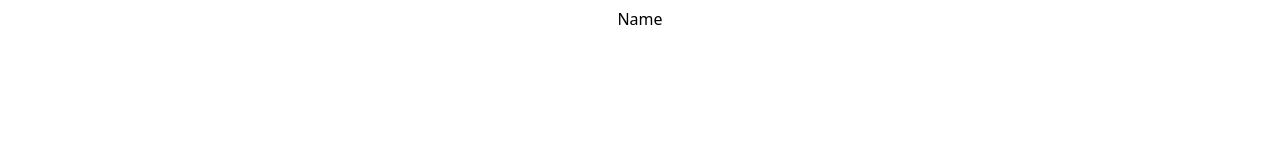
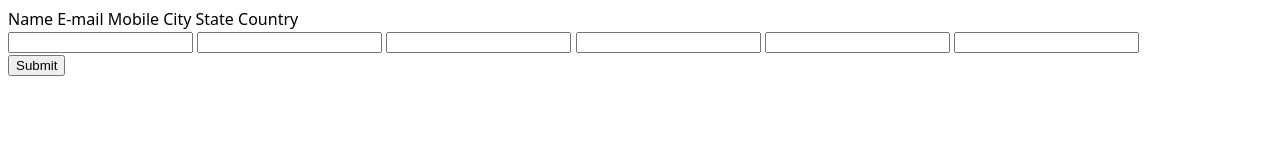
Before and after one commit to IBM-EPBL/IBM-Project-24796-1659948926, a plain HTML site: page Assigments/Assignment-1/index.html in a window 1280 px wide. Drawn offline with Linux system fonts and the light colour scheme.

Commit message:
updated index.html

```diff
--- a/Assigments/Assignment-1/index.html
+++ b/Assigments/Assignment-1/index.html
@@ -1,5 +1,6 @@
 <!DOCTYPE html>
 <html lang="en">
+
 <head>
     <meta charset="UTF-8">
     <meta http-equiv="X-UA-Compatible" content="IE=edge">
@@ -8,11 +9,29 @@
     <script src="./script.js"></script>
     <link rel="stylesheet" href="style.css">
 </head>
+
 <body>
     <div class="main_form">
-        <form onsubmit="displayMessage()">
-            <div><label for="name">Name</label></div>
+        <form onsubmit="displayMessage()" class="flex-container">
+            <div class="flex-item">
+                <label for="name">Name</label>
+                <label for="email">E-mail</label>
+                <label for="mobile">Mobile</label>
+                <label for="city">City</label>
+                <label for="state">State</label>
+                <label for="country">Country</label>
+            </div>
+            <div class="flex-item">
+                <input type="text" name="name" id="name">
+                <input type="email" name="email" id="email">
+                <input type="tel" name="mobile" id="mobile">
+                <input type="text" name="city" id="city">
+                <input type="text" name="state" id="state">
+                <input type="text" name="country" id="country">
+            </div>
+            <input type="submit" value="Submit">
         </form>
     </div>
 </body>
+
 </html>
--- a/Assigments/Assignment-1/style.css
+++ b/Assigments/Assignment-1/style.css
@@ -1,6 +1,3 @@
 .main_form{
     font-family: system-ui, -apple-system, BlinkMacSystemFont, 'Segoe UI', Roboto, Oxygen, Ubuntu, Cantarell, 'Open Sans', 'Helvetica Neue', sans-serif;
-    display: flex;
-    justify-content: center;
-    align-items: center;
 }
```
